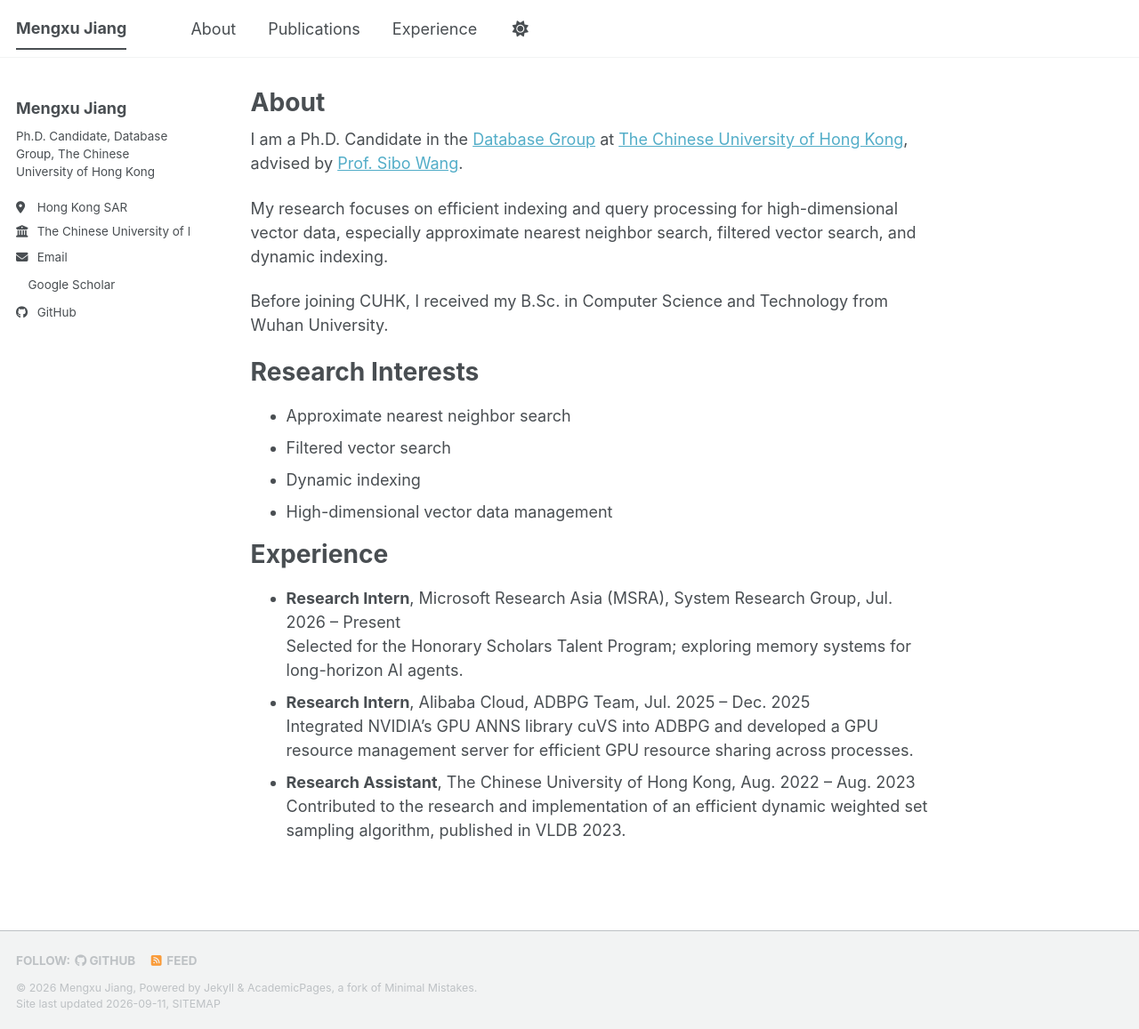
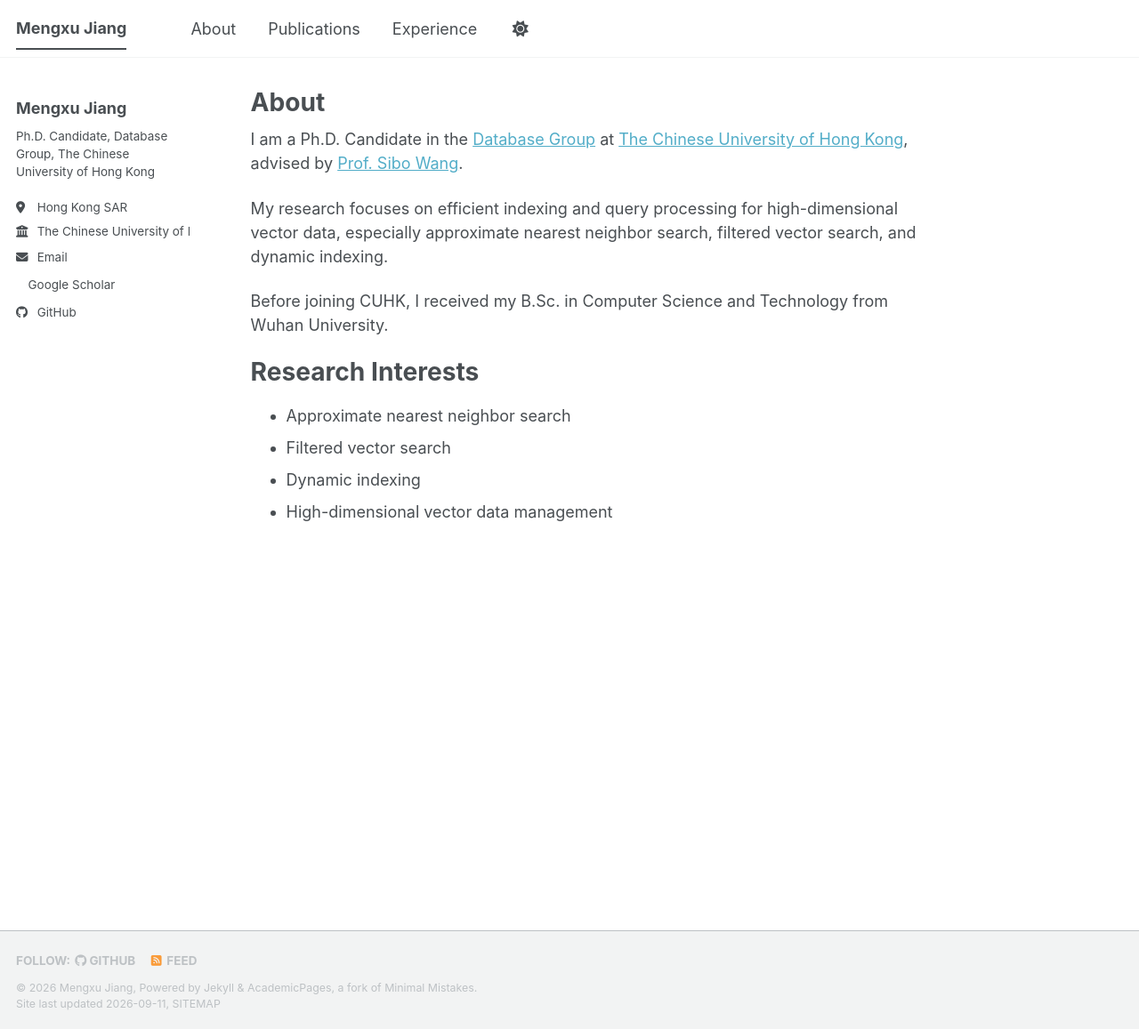
Before and after one commit to oldjang/oldjang.github.io, a Jekyll site: the page built from _pages/about.md, in a window 1280 px wide and 1157 px high. Shown: the whole window at 89% size. Built offline with Jekyll 4.4.1, drawn with Linux system fonts in a browser that asks for light colours; a style sheet for code colours, icons or effects is not loaded.

Commit message:
Remove experience from homepage

```diff
--- a/_pages/about.md
+++ b/_pages/about.md
@@ -20,13 +20,3 @@ Research Interests
 * Filtered vector search
 * Dynamic indexing
 * High-dimensional vector data management
-
-Experience
-======
-
-* **Research Intern**, Microsoft Research Asia (MSRA), System Research Group, Jul. 2026 -- Present
-  Selected for the Honorary Scholars Talent Program; exploring memory systems for long-horizon AI agents.
-* **Research Intern**, Alibaba Cloud, ADBPG Team, Jul. 2025 -- Dec. 2025
-  Integrated NVIDIA's GPU ANNS library cuVS into ADBPG and developed a GPU resource management server for efficient GPU resource sharing across processes.
-* **Research Assistant**, The Chinese University of Hong Kong, Aug. 2022 -- Aug. 2023
-  Contributed to the research and implementation of an efficient dynamic weighted set sampling algorithm, published in VLDB 2023.
```
